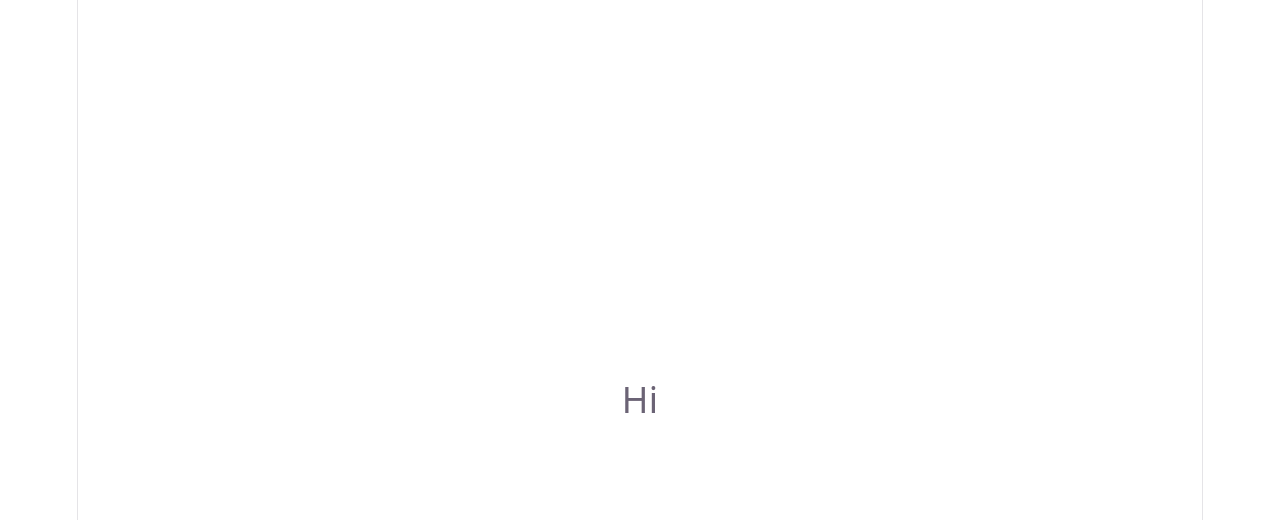
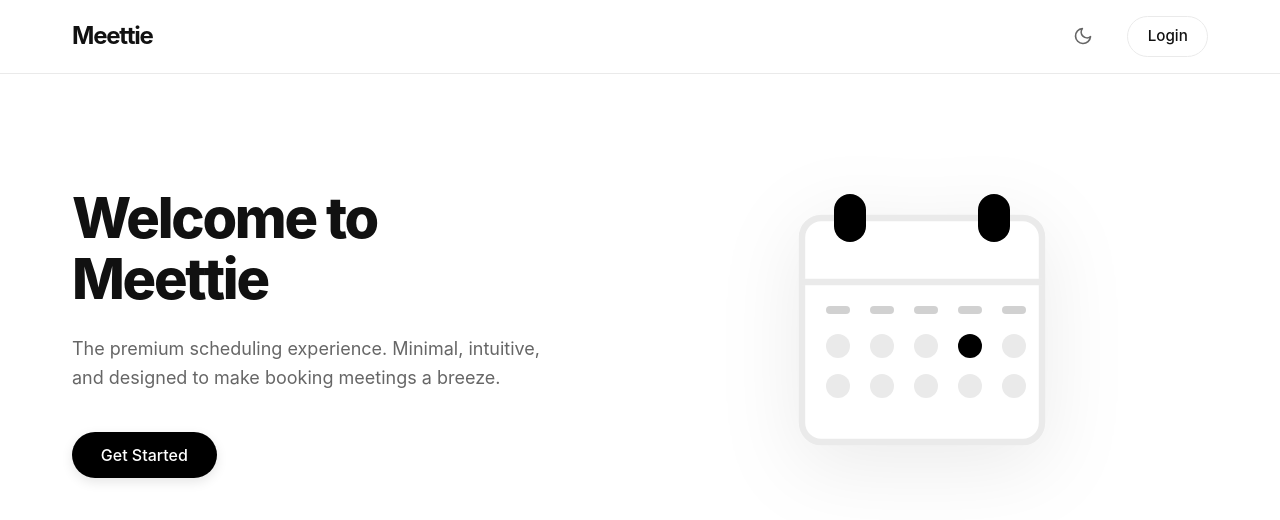
Before and after one commit to parsakhk/Meettie, a React (Vite) app: page / in a window 1280 px wide. Shown: the top 520 px of the page. Built offline with nearby package versions, Linux system fonts and the light colour scheme.

Commit message:
feat: implement minimal home page with theme switcher

```diff
--- a/src/App.css
+++ b/src/App.css
@@ -1,184 +1,180 @@
-.counter {
-  font-size: 16px;
-  padding: 5px 10px;
-  border-radius: 5px;
-  color: var(--accent);
-  background: var(--accent-bg);
-  border: 2px solid transparent;
-  transition: border-color 0.3s;
-  margin-bottom: 24px;
-
-  &:hover {
-    border-color: var(--accent-border);
-  }
-  &:focus-visible {
-    outline: 2px solid var(--accent);
-    outline-offset: 2px;
-  }
+.app-container {
+  display: flex;
+  flex-direction: column;
+  min-height: 100vh;
 }
 
-.hero {
-  position: relative;
+/* Navbar */
+.navbar {
+  position: sticky;
+  top: 0;
+  z-index: 100;
+  background-color: var(--nav-bg);
+  backdrop-filter: blur(12px);
+  border-bottom: 1px solid var(--border);
+}
 
-  .base,
-  .framework,
-  .vite {
-    inset-inline: 0;
+.nav-container {
+  max-width: 1200px;
+  margin: 0 auto;
+  padding: 1rem 2rem;
+  display: flex;
+  justify-content: space-between;
+  align-items: center;
+}
+
+.nav-logo {
+  font-size: 1.5rem;
+  font-weight: 700;
+  letter-spacing: -0.05em;
+  color: var(--text);
+  transition: opacity 0.2s ease;
+}
+
+.nav-logo:hover {
+  opacity: 0.8;
+}
+
+.nav-actions {
+  display: flex;
+  align-items: center;
+  gap: 1.5rem;
+}
+
+.theme-switcher {
+  display: flex;
+  align-items: center;
+  justify-content: center;
+  width: 40px;
+  height: 40px;
+  border-radius: 50%;
+  color: var(--text-muted);
+  transition: all 0.2s ease;
+}
+
+.theme-switcher:hover {
+  background-color: var(--hover-bg);
+  color: var(--text);
+  transform: scale(1.05);
+}
+
+.theme-switcher:active {
+  transform: scale(0.95);
+}
+
+.login-button {
+  font-size: 0.95rem;
+  font-weight: 500;
+  padding: 0.5rem 1.2rem;
+  border-radius: 999px;
+  background-color: transparent;
+  color: var(--text);
+  border: 1px solid var(--border);
+  transition: all 0.2s ease;
+}
+
+.login-button:hover {
+  background-color: var(--hover-bg);
+  border-color: var(--text-muted);
+  transform: translateY(-1px);
+}
+
+.login-button:active {
+  transform: translateY(0);
+}
+
+/* Main Content & Hero */
+.main-content {
+  flex: 1;
+  display: flex;
+  flex-direction: column;
+}
+
+.hero-section {
+  max-width: 1200px;
+  margin: 0 auto;
+  padding: 6rem 2rem;
+  display: flex;
+  align-items: center;
+  justify-content: space-between;
+  gap: 4rem;
+  flex: 1;
+}
+
+.hero-content {
+  flex: 1;
+  max-width: 500px;
+}
+
+.hero-title {
+  font-size: 3.5rem;
+  font-weight: 800;
+  line-height: 1.1;
+  letter-spacing: -0.04em;
+  margin-bottom: 1.5rem;
+  color: var(--text);
+}
+
+.hero-subtitle {
+  font-size: 1.125rem;
+  color: var(--text-muted);
+  margin-bottom: 2.5rem;
+  line-height: 1.6;
+}
+
+.primary-button {
+  font-size: 1rem;
+  font-weight: 500;
+  padding: 0.8rem 1.8rem;
+  border-radius: 999px;
+  background-color: var(--primary);
+  color: var(--primary-text);
+  transition: all 0.2s ease;
+  box-shadow: 0 4px 12px rgba(0, 0, 0, 0.1);
+}
+
+.primary-button:hover {
+  transform: translateY(-2px);
+  box-shadow: 0 6px 16px rgba(0, 0, 0, 0.15);
+  opacity: 0.9;
+}
+
+.primary-button:active {
+  transform: translateY(0);
+}
+
+.hero-visual {
+  flex: 1;
+  display: flex;
+  justify-content: center;
+  align-items: center;
+}
+
+.calendar-graphic {
+  filter: drop-shadow(0 20px 40px rgba(0, 0, 0, 0.08));
+  transition: transform 0.5s ease;
+}
+
+.calendar-graphic:hover {
+  transform: translateY(-10px) rotate(2deg);
+}
+
+[data-theme="dark"] .calendar-graphic {
+  filter: drop-shadow(0 20px 40px rgba(0, 0, 0, 0.4));
+}
+
+@media (max-width: 900px) {
+  .hero-section {
+    flex-direction: column;
+    text-align: center;
+    padding: 4rem 1.5rem;
+  }
+
+  .hero-content {
     margin: 0 auto;
   }
 
-  .base {
-    width: 170px;
-    position: relative;
-    z-index: 0;
-  }
-
-  .framework,
-  .vite {
-    position: absolute;
-  }
-
-  .framework {
-    z-index: 1;
-    top: 34px;
-    height: 28px;
-    transform: perspective(2000px) rotateZ(300deg) rotateX(44deg) rotateY(39deg)
-      scale(1.4);
-  }
-
-  .vite {
-    z-index: 0;
-    top: 107px;
-    height: 26px;
-    width: auto;
-    transform: perspective(2000px) rotateZ(300deg) rotateX(40deg) rotateY(39deg)
-      scale(0.8);
+  .hero-title {
+    font-size: 2.5rem;
   }
 }
-
-#center {
-  display: flex;
-  flex-direction: column;
-  gap: 25px;
-  place-content: center;
-  place-items: center;
-  flex-grow: 1;
-
-  @media (max-width: 1024px) {
-    padding: 32px 20px 24px;
-    gap: 18px;
-  }
-}
-
-#next-steps {
-  display: flex;
-  border-top: 1px solid var(--border);
-  text-align: left;
-
-  & > div {
-    flex: 1 1 0;
-    padding: 32px;
-    @media (max-width: 1024px) {
-      padding: 24px 20px;
-    }
-  }
-
-  .icon {
-    margin-bottom: 16px;
-    width: 22px;
-    height: 22px;
-  }
-
-  @media (max-width: 1024px) {
-    flex-direction: column;
-    text-align: center;
-  }
-}
-
-#docs {
-  border-right: 1px solid var(--border);
-
-  @media (max-width: 1024px) {
-    border-right: none;
-    border-bottom: 1px solid var(--border);
-  }
-}
-
-#next-steps ul {
-  list-style: none;
-  padding: 0;
-  display: flex;
-  gap: 8px;
-  margin: 32px 0 0;
-
-  .logo {
-    height: 18px;
-  }
-
-  a {
-    color: var(--text-h);
-    font-size: 16px;
-    border-radius: 6px;
-    background: var(--social-bg);
-    display: flex;
-    padding: 6px 12px;
-    align-items: center;
-    gap: 8px;
-    text-decoration: none;
-    transition: box-shadow 0.3s;
-
-    &:hover {
-      box-shadow: var(--shadow);
-    }
-    .button-icon {
-      height: 18px;
-      width: 18px;
-    }
-  }
-
-  @media (max-width: 1024px) {
-    margin-top: 20px;
-    flex-wrap: wrap;
-    justify-content: center;
-
-    li {
-      flex: 1 1 calc(50% - 8px);
-    }
-
-    a {
-      width: 100%;
-      justify-content: center;
-      box-sizing: border-box;
-    }
-  }
-}
-
-#spacer {
-  height: 88px;
-  border-top: 1px solid var(--border);
-  @media (max-width: 1024px) {
-    height: 48px;
-  }
-}
-
-.ticks {
-  position: relative;
-  width: 100%;
-
-  &::before,
-  &::after {
-    content: '';
-    position: absolute;
-    top: -4.5px;
-    border: 5px solid transparent;
-  }
-
-  &::before {
-    left: 0;
-    border-left-color: var(--border);
-  }
-  &::after {
-    right: 0;
-    border-right-color: var(--border);
-  }
-}
--- a/src/App.jsx
+++ b/src/App.jsx
@@ -1,19 +1,130 @@
-import { BrowserRouter, Routes, Route } from 'react-router-dom';
+import React, { useState, useEffect } from 'react';
+import { BrowserRouter, Routes, Route, Link } from 'react-router-dom';
+import './App.css';
+
+function CalendarGraphic() {
+  return (
+    <div className="calendar-graphic">
+      <svg width="320" height="320" viewBox="0 0 400 400" fill="none" xmlns="http://www.w3.org/2000/svg">
+        <rect x="50" y="60" width="300" height="280" rx="24" fill="var(--bg)" stroke="var(--border)" strokeWidth="8"/>
+        <path d="M50 140H350" stroke="var(--border)" strokeWidth="8"/>
+        <rect x="90" y="30" width="40" height="60" rx="20" fill="var(--primary)"/>
+        <rect x="270" y="30" width="40" height="60" rx="20" fill="var(--primary)"/>
+
+        {/* Days Header */}
+        <rect x="80" y="170" width="30" height="10" rx="5" fill="var(--text-muted)" opacity="0.3"/>
+        <rect x="135" y="170" width="30" height="10" rx="5" fill="var(--text-muted)" opacity="0.3"/>
+        <rect x="190" y="170" width="30" height="10" rx="5" fill="var(--text-muted)" opacity="0.3"/>
+        <rect x="245" y="170" width="30" height="10" rx="5" fill="var(--text-muted)" opacity="0.3"/>
+        <rect x="300" y="170" width="30" height="10" rx="5" fill="var(--text-muted)" opacity="0.3"/>
+
+        {/* Dates */}
+        <circle cx="95" cy="220" r="15" fill="var(--border)"/>
+        <circle cx="150" cy="220" r="15" fill="var(--border)"/>
+        <circle cx="205" cy="220" r="15" fill="var(--border)"/>
+        <circle cx="260" cy="220" r="15" fill="var(--primary)"/>
+        <circle cx="315" cy="220" r="15" fill="var(--border)"/>
+
+        <circle cx="95" cy="270" r="15" fill="var(--border)"/>
+        <circle cx="150" cy="270" r="15" fill="var(--border)"/>
+        <circle cx="205" cy="270" r="15" fill="var(--border)"/>
+        <circle cx="260" cy="270" r="15" fill="var(--border)"/>
+        <circle cx="315" cy="270" r="15" fill="var(--border)"/>
+      </svg>
+    </div>
+  );
+}
+
+function Navbar({ theme, toggleTheme }) {
+  return (
+    <nav className="navbar">
+      <div className="nav-container">
+        <Link to="/" className="nav-logo">Meettie</Link>
+        <div className="nav-actions">
+          <button className="theme-switcher" onClick={toggleTheme} aria-label="Toggle Theme">
+            {theme === 'light' ? (
+              <svg width="20" height="20" viewBox="0 0 24 24" fill="none" stroke="currentColor" strokeWidth="2" strokeLinecap="round" strokeLinejoin="round">
+                <path d="M21 12.79A9 9 0 1 1 11.21 3 7 7 0 0 0 21 12.79z"></path>
+              </svg>
+            ) : (
+              <svg width="20" height="20" viewBox="0 0 24 24" fill="none" stroke="currentColor" strokeWidth="2" strokeLinecap="round" strokeLinejoin="round">
+                <circle cx="12" cy="12" r="5"></circle>
+                <line x1="12" y1="1" x2="12" y2="3"></line>
+                <line x1="12" y1="21" x2="12" y2="23"></line>
+                <line x1="4.22" y1="4.22" x2="5.64" y2="5.64"></line>
+                <line x1="18.36" y1="18.36" x2="19.78" y2="19.78"></line>
+                <line x1="1" y1="12" x2="3" y2="12"></line>
+                <line x1="21" y1="12" x2="23" y2="12"></line>
+                <line x1="4.22" y1="19.78" x2="5.64" y2="18.36"></line>
+                <line x1="18.36" y1="5.64" x2="19.78" y2="4.22"></line>
+              </svg>
+            )}
+          </button>
+          <Link to="/login" className="login-button">Login</Link>
+        </div>
+      </div>
+    </nav>
+  );
+}
+
+function Hero() {
+  return (
+    <section className="hero-section">
+      <div className="hero-content">
+        <h1 className="hero-title">Welcome to Meettie</h1>
+        <p className="hero-subtitle">
+          The premium scheduling experience. Minimal, intuitive, and designed to make booking meetings a breeze.
+        </p>
+        <div className="hero-actions">
+          <button className="primary-button">Get Started</button>
+        </div>
+      </div>
+      <div className="hero-visual">
+        <CalendarGraphic />
+      </div>
+    </section>
+  );
+}
 
 function Home() {
   return (
-    <div style={{ display: 'flex', justifyContent: 'center', alignItems: 'center', height: '100vh', fontSize: '2rem' }}>
-      Hi
+    <div className="home-page">
+      <Hero />
     </div>
   );
 }
 
 function App() {
+  const [theme, setTheme] = useState('light');
+
+  useEffect(() => {
+    const savedTheme = localStorage.getItem('meettie-theme');
+    if (savedTheme) {
+      setTheme(savedTheme);
+      document.documentElement.setAttribute('data-theme', savedTheme);
+    } else if (window.matchMedia && window.matchMedia('(prefers-color-scheme: dark)').matches) {
+      setTheme('dark');
+      document.documentElement.setAttribute('data-theme', 'dark');
+    }
+  }, []);
+
+  const toggleTheme = () => {
+    const newTheme = theme === 'light' ? 'dark' : 'light';
+    setTheme(newTheme);
+    document.documentElement.setAttribute('data-theme', newTheme);
+    localStorage.setItem('meettie-theme', newTheme);
+  };
+
   return (
     <BrowserRouter>
-      <Routes>
-        <Route path="/" element={<Home />} />
-      </Routes>
+      <div className="app-container">
+        <Navbar theme={theme} toggleTheme={toggleTheme} />
+        <main className="main-content">
+          <Routes>
+            <Route path="/" element={<Home />} />
+          </Routes>
+        </main>
+      </div>
     </BrowserRouter>
   );
 }
--- a/src/index.css
+++ b/src/index.css
@@ -1,111 +1,52 @@
 :root {
-  --text: #6b6375;
-  --text-h: #08060d;
-  --bg: #fff;
-  --border: #e5e4e7;
-  --code-bg: #f4f3ec;
-  --accent: #aa3bff;
-  --accent-bg: rgba(170, 59, 255, 0.1);
-  --accent-border: rgba(170, 59, 255, 0.5);
-  --social-bg: rgba(244, 243, 236, 0.5);
-  --shadow:
-    rgba(0, 0, 0, 0.1) 0 10px 15px -3px, rgba(0, 0, 0, 0.05) 0 4px 6px -2px;
+  --bg: #ffffff;
+  --text: #111111;
+  --text-muted: #666666;
+  --border: #eaeaea;
+  --primary: #000000;
+  --primary-text: #ffffff;
+  --hover-bg: #f5f5f5;
+  --nav-bg: rgba(255, 255, 255, 0.8);
 
-  --sans: system-ui, 'Segoe UI', Roboto, sans-serif;
-  --heading: system-ui, 'Segoe UI', Roboto, sans-serif;
-  --mono: ui-monospace, Consolas, monospace;
-
-  font: 18px/145% var(--sans);
-  letter-spacing: 0.18px;
-  color-scheme: light dark;
-  color: var(--text);
-  background: var(--bg);
-  font-synthesis: none;
-  text-rendering: optimizeLegibility;
-  -webkit-font-smoothing: antialiased;
-  -moz-osx-font-smoothing: grayscale;
-
-  @media (max-width: 1024px) {
-    font-size: 16px;
-  }
+  --font-sans: -apple-system, BlinkMacSystemFont, "Segoe UI", Roboto, Helvetica, Arial, sans-serif;
 }
 
-@media (prefers-color-scheme: dark) {
-  :root {
-    --text: #9ca3af;
-    --text-h: #f3f4f6;
-    --bg: #16171d;
-    --border: #2e303a;
-    --code-bg: #1f2028;
-    --accent: #c084fc;
-    --accent-bg: rgba(192, 132, 252, 0.15);
-    --accent-border: rgba(192, 132, 252, 0.5);
-    --social-bg: rgba(47, 48, 58, 0.5);
-    --shadow:
-      rgba(0, 0, 0, 0.4) 0 10px 15px -3px, rgba(0, 0, 0, 0.25) 0 4px 6px -2px;
-  }
+[data-theme="dark"] {
+  --bg: #0a0a0a;
+  --text: #ededed;
+  --text-muted: #a1a1a1;
+  --border: #222222;
+  --primary: #ffffff;
+  --primary-text: #000000;
+  --hover-bg: #1a1a1a;
+  --nav-bg: rgba(10, 10, 10, 0.8);
+}
 
-  #social .button-icon {
-    filter: invert(1) brightness(2);
-  }
+* {
+  box-sizing: border-box;
+  margin: 0;
+  padding: 0;
 }
 
 body {
-  margin: 0;
+  background-color: var(--bg);
+  color: var(--text);
+  font-family: var(--font-sans);
+  -webkit-font-smoothing: antialiased;
+  -moz-osx-font-smoothing: grayscale;
+  line-height: 1.5;
+  transition: background-color 0.3s ease, color 0.3s ease;
 }
 
-#root {
-  width: 1126px;
-  max-width: 100%;
-  margin: 0 auto;
-  text-align: center;
-  border-inline: 1px solid var(--border);
-  min-height: 100svh;
-  display: flex;
-  flex-direction: column;
-  box-sizing: border-box;
+a {
+  color: inherit;
+  text-decoration: none;
 }
 
-h1,
-h2 {
-  font-family: var(--heading);
-  font-weight: 500;
-  color: var(--text-h);
+button {
+  font-family: inherit;
+  border: none;
+  cursor: pointer;
+  background: none;
+  color: inherit;
 }
-
-h1 {
-  font-size: 56px;
-  letter-spacing: -1.68px;
-  margin: 32px 0;
-  @media (max-width: 1024px) {
-    font-size: 36px;
-    margin: 20px 0;
-  }
-}
-h2 {
-  font-size: 24px;
-  line-height: 118%;
-  letter-spacing: -0.24px;
-  margin: 0 0 8px;
-  @media (max-width: 1024px) {
-    font-size: 20px;
-  }
-}
-p {
-  margin: 0;
-}
-
-code,
-.counter {
-  font-family: var(--mono);
-  display: inline-flex;
-  border-radius: 4px;
-  color: var(--text-h);
-}
-
-code {
-  font-size: 15px;
-  line-height: 135%;
-  padding: 4px 8px;
-  background: var(--code-bg);
-}
```
Also changed, not shown: 1 other file (tests, documents, lock files or other folders).
